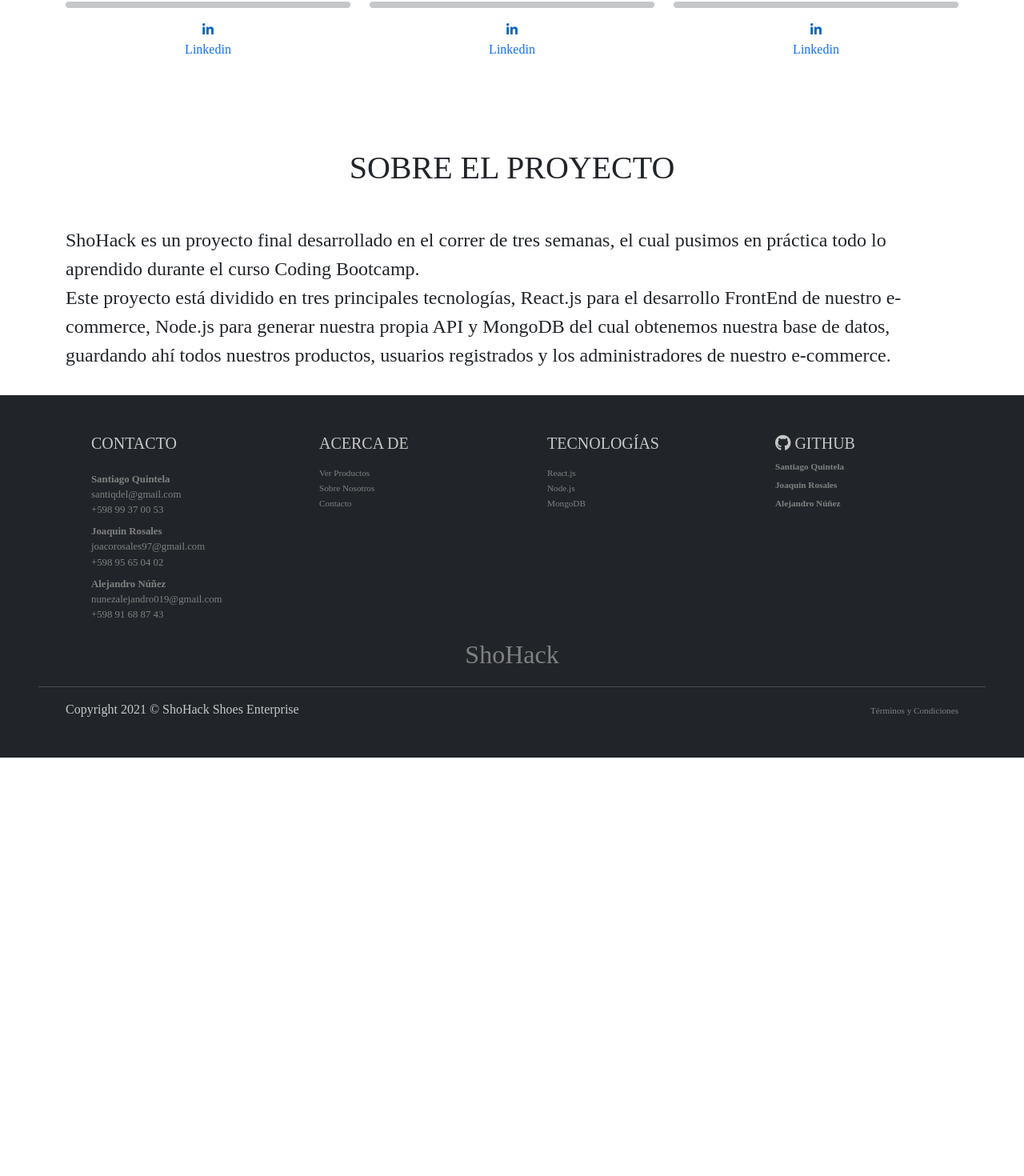
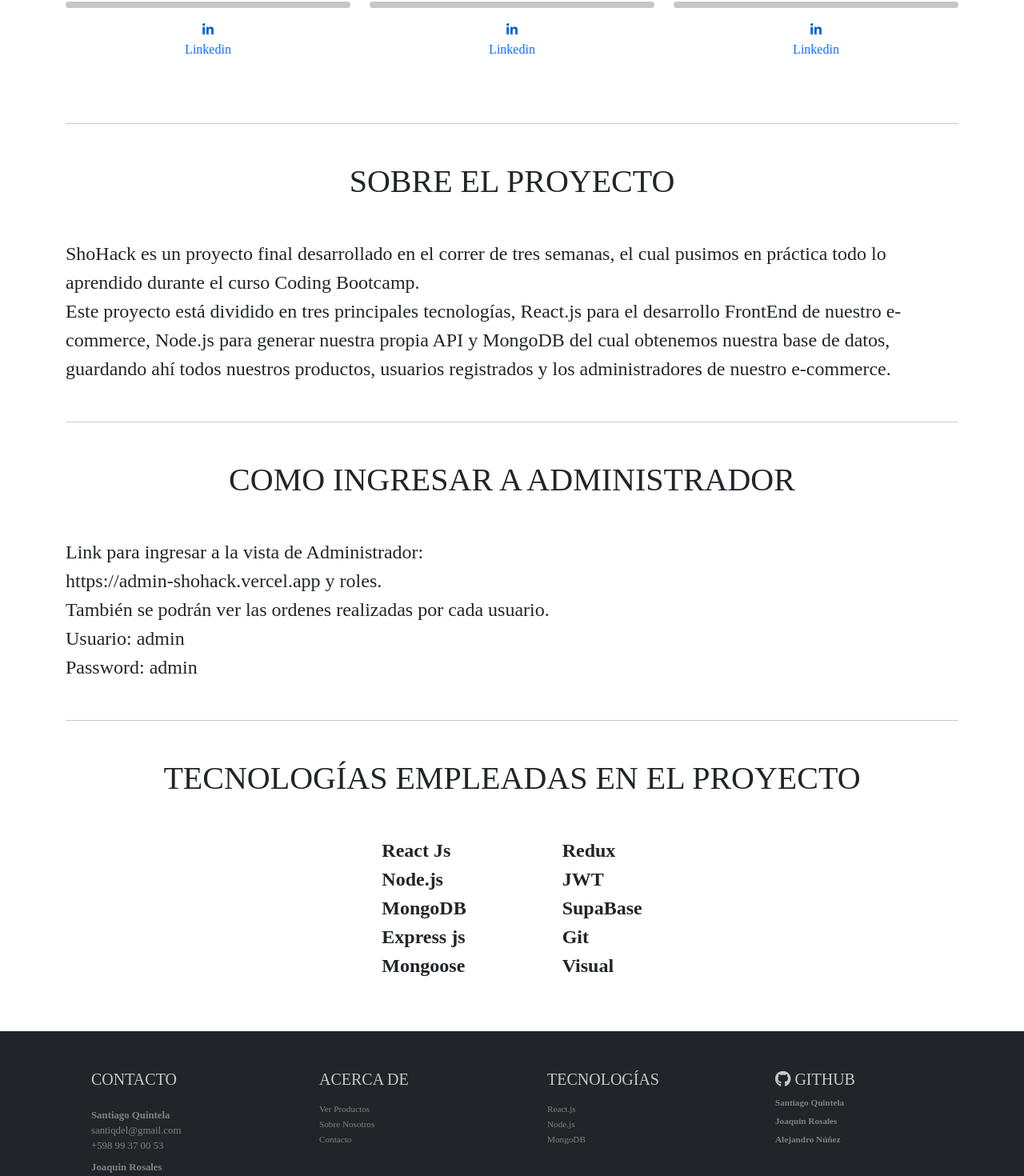
Before and after one commit to AleNunez7/FrontECommerce, a React (Create React App) app: page /sobre-nosotros in a window 1280 px wide. Shown: the part 670-2140 px from the top of the page at 80% size. Before the commit the page ends 1617 px from the top, so only its background shows below. Built offline with nearby package versions, Linux system fonts and the light colour scheme; a web font is replaced by a local one.

Commit message:
se agregó contenido a sobre nosotros

```diff
--- a/src/Components/AboutUs/AboutUs.jsx
+++ b/src/Components/AboutUs/AboutUs.jsx
@@ -5,19 +5,12 @@
   return (
     <>
       <div>
-        <h1 className="fw-light mt-5 mb-5 text-center">
-          {" "}
-          CONOCÉ MAS SOBRE NOSOTROS{" "}
-        </h1>
+        <h1 className="fw-light mt-5 mb-5 text-center">CONOCÉ MAS SOBRE NOSOTROS</h1>
       </div>
       <div className="container">
         <div className="row d-flex justify-content-between text-center">
           <div className="col-md-4 text-center mt-5 mb-5">
-            <img
-              className="img-fluid avatar"
-              src="/img/JoaquinRosales.jpeg"
-              alt="Avatar"
-            />
+            <img className="img-fluid avatar" src="/img/JoaquinRosales.jpeg" alt="Avatar" />
             <h3 className="fw-light mt-3">Joaquin Rosales</h3>
             <p>CEO-Co Founder</p>
             <p>Full Stack Developer</p>
@@ -32,11 +25,7 @@
             </Link>
           </div>
           <div className="col-md-4 text-center mt-5 mb-5">
-            <img
-              className="img-fluid avatar"
-              src="/img/SantiagoQuintela.jpg"
-              alt="Avatar"
-            />
+            <img className="img-fluid avatar" src="/img/SantiagoQuintela.jpg" alt="Avatar" />
             <h3 className="fw-light mt-3">Santiago Quintela</h3>
             <p>CEO-Co Founder</p>
             <p>Full Stack Developer</p>
@@ -44,8 +33,7 @@
             <Link
               className="text-decoration-none"
               to={{
-                pathname:
-                  "https://www.linkedin.com/in/santiago-quintela-delfino-73a6bb132/",
+                pathname: "https://www.linkedin.com/in/santiago-quintela-delfino-73a6bb132/",
               }}
               target="_blank"
             >
@@ -54,11 +42,7 @@
             </Link>
           </div>
           <div className="col-md-4 text-center mt-5 mb-5">
-            <img
-              className="img-fluid avatar"
-              src="/img/AlejandroNúñez.jpg"
-              alt="Avatar"
-            />
+            <img className="img-fluid avatar" src="/img/AlejandroNúñez.jpg" alt="Avatar" />
             <h3 className="fw-light mt-3">Alejandro Núñez</h3>
             <p>CEO-Co Founder</p>
             <p>Full Stack Developer</p>
@@ -73,20 +57,38 @@
             </Link>
           </div>
         </div>
-      </div>
-      <div className="container">
+        <hr />
         <h1 className="fw-light mt-5 mb-5 text-center"> SOBRE EL PROYECTO </h1>
-        <div className="text-start fs-4">
+        <div className="text-start fs-4 mb-5">
           <p>
-            ShoHack es un proyecto final desarrollado en el correr de tres
-            semanas, el cual pusimos en práctica todo lo aprendido durante el
-            curso Coding Bootcamp. <br />
-            Este proyecto está dividido en tres principales tecnologías,
-            React.js para el desarrollo FrontEnd de nuestro e-commerce, Node.js
-            para generar nuestra propia API y MongoDB del cual obtenemos nuestra
-            base de datos, guardando ahí todos nuestros productos, usuarios
+            ShoHack es un proyecto final desarrollado en el correr de tres semanas, el cual pusimos
+            en práctica todo lo aprendido durante el curso Coding Bootcamp. <br />
+            Este proyecto está dividido en tres principales tecnologías, React.js para el desarrollo
+            FrontEnd de nuestro e-commerce, Node.js para generar nuestra propia API y MongoDB del
+            cual obtenemos nuestra base de datos, guardando ahí todos nuestros productos, usuarios
             registrados y los administradores de nuestro e-commerce.
           </p>
+        </div>
+        <hr />
+        <h1 className="fw-light mt-5 mb-5 text-center">COMO INGRESAR A ADMINISTRADOR</h1>
+        <div className="text-start fs-4 mb-5">
+          <p>
+            Link para ingresar a la vista de Administrador: <br /> https://admin-shohack.vercel.app
+            y roles. <br /> También se podrán ver las ordenes realizadas por cada usuario. <br />
+            Usuario: admin <br /> Password: admin
+          </p>
+        </div>
+        <hr />
+        <h1 className="fw-light mt-5 mb-5 text-center">TECNOLOGÍAS EMPLEADAS EN EL PROYECTO</h1>
+        <div className="container  d-flex justify-content-center">
+          <div className="row">
+            <div className="col me-5 fw-bold fs-4">
+              React Js <br /> Node.js <br /> MongoDB <br /> Express js <br /> Mongoose
+            </div>
+            <div className="col ms-5 fw-bold mb-5 fs-4">
+              Redux <br /> JWT <br /> SupaBase <br /> Git <br /> Visual
+            </div>
+          </div>
         </div>
       </div>
     </>
```
